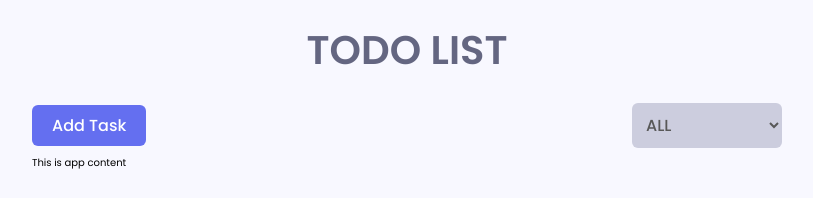
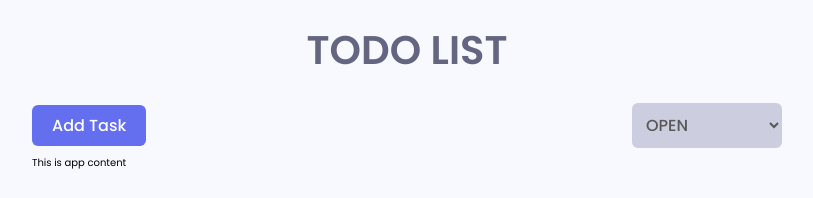
Before and after one commit to DavisKiprotich/To-do-list, a React (Create React App) app: page / in a window 1280 px wide. Shown: the top 198 px of the page, without its empty margins (233-1046 px from the left). Built offline with nearby package versions, Linux system fonts and the light colour scheme.

Commit message:
change slight

```diff
--- a/src/components/AppHeader.js
+++ b/src/components/AppHeader.js
@@ -1,5 +1,5 @@
 import React, { useState } from 'react';
-import Button, {SelectButton} from './Button';
+import Button, { SelectButton } from './Button';
 import styles from '../styles/modules/app.module.scss';
 import Todomodel from './Todomodel';
 
@@ -9,9 +9,10 @@ function AppHeader() {
     <div className={styles.appHeader}>
     <Button variant='primary' onClick={() => setModelOpen(true)}>Add Task</Button>
     <SelectButton id='status'>
-      <option value='all'>ALL</option>
-      <option value='incomplete'>Incomplete</option>
-      <option value='complete'>Complete</option>
+      <option value='open'>OPEN</option>
+      <option value='working'>WORKING</option>
+      <option value='done'>DONE</option>
+      <option value='overdue'>OVERDUE</option>
     </SelectButton>
     <Todomodel modelOpen={modelOpen} setModelOpen={setModelOpen} />
     </div>
```
